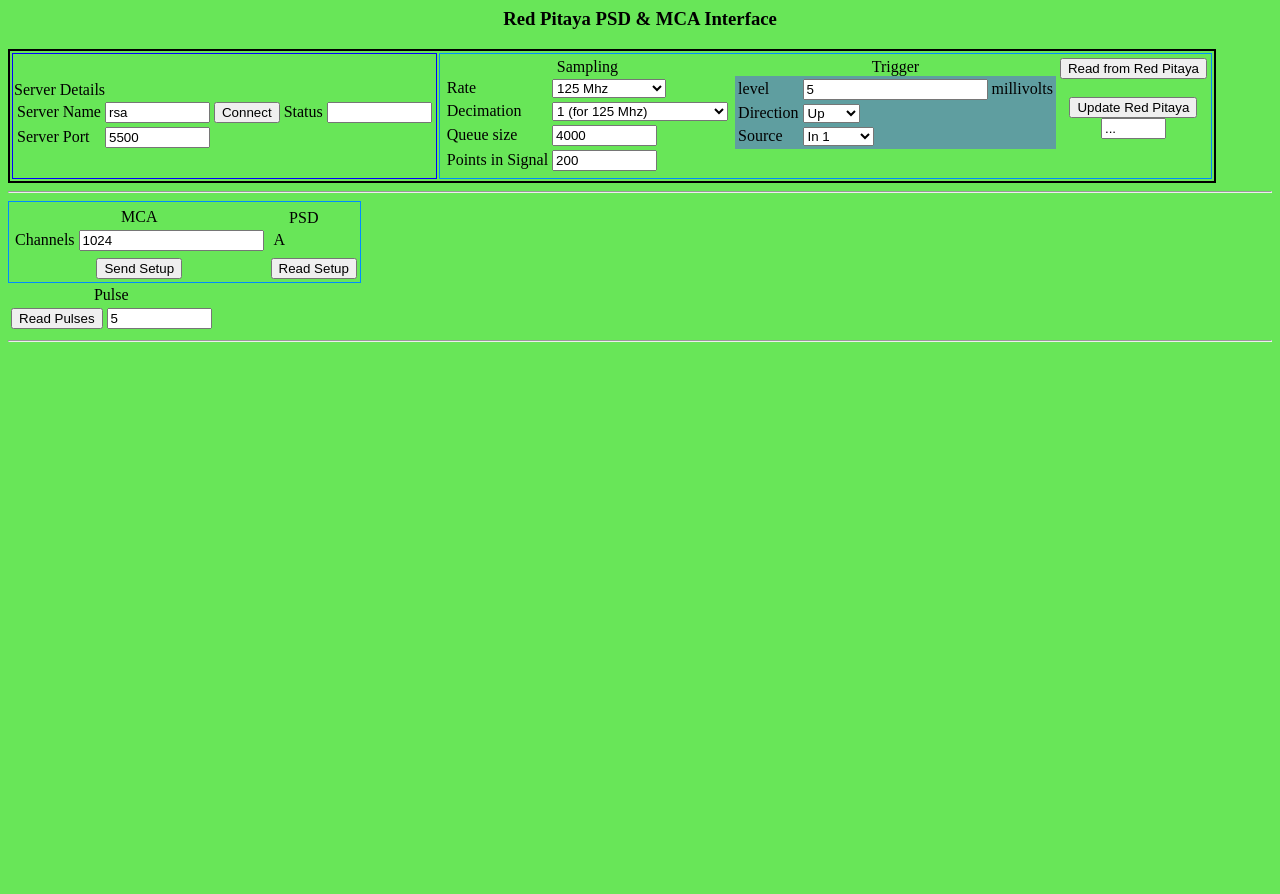
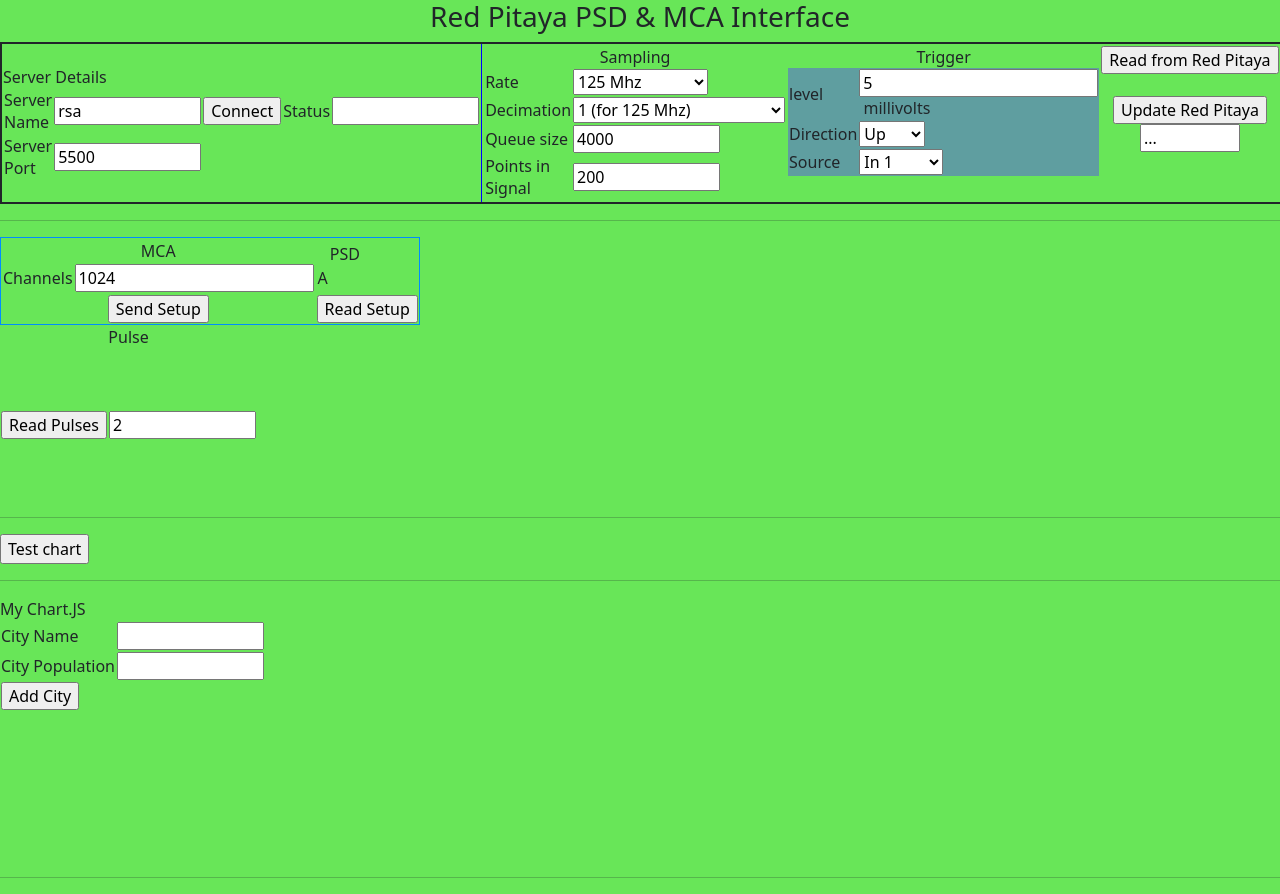
Before and after one commit to omereis/rp_client, a Flask app: template mb/app/templates/index.html in a window 1280 px wide. Before the commit the page ends 342 px from the top, so only its background shows below. Run offline with Flask 2, Linux system fonts and the light colour scheme; the template is opened without the code that fills it, so the values that code supplies are empty; a map, chart or similar area stays blank; some libraries are stand-ins or nearby versions.

Commit message:
Plotting with Chart.JS

```diff
--- a/rp_gui/app/static/js/rp_gui.js
+++ b/rp_gui/app/static/js/rp_gui.js
@@ -2,6 +2,19 @@
 |                                 rp_gui.js                                    |
 \******************************************************************************/
 
+//-----------------------------------------------------------------------------
+function include(file) {
+// source:
+// https://www.geeksforgeeks.org/how-to-include-a-javascript-file-in-another-javascript-file/
+    var script  = document.createElement('script');
+    script.src  = file;
+    script.type = 'text/javascript';
+    script.defer = true;
+
+    document.getElementsByTagName('head').item(0).appendChild(script);
+}
+//include ('https://canvasjs.com/assets/script/canvasjs.min.js');
+//var g_chart = null;//new CanvasJS.Chart("chartContainer");
 //-----------------------------------------------------------------------------
 function onConnectClick()
 {
@@ -352,9 +365,8 @@ function onGetPulses() {
             data: {message: JSON.stringify(dictMessage)},
             success: function(response) {
                 try {
-                    document.getElementById("cellPulseResult").textContent = response;
-                    //console.log(response);
-                    //document.getElementById('txtSampling').textContent = response;
+                    downloadPulse (response);
+                    //document.getElementById("cellPulseResult").textContent = response;
                 }
                 catch (err) {
                     console.log(err);
@@ -379,8 +391,75 @@ function uploadPulses() {
     }
     catch (e) {
         console.log(e);
-        nPulses = 1;
+        nPulses = 0;
     }
     msg["pulse"] = nPulses;
     return (msg);
 }
+//-----------------------------------------------------------------------------
+function downloadPulse (response) {
+    document.getElementById("cellPulseResult").textContent = response;
+    if (g_chart == null)
+        g_chart = new CanvasJS.Chart("chartContainer");
+    var y = 0;
+    var data = [];
+    var dataSeries = { type: "line" };
+    var dataPoints = [];
+    var jPulse = JSON.parse(response);
+    if (jPulse.length > 0) {
+        for (var n=0 ; n < jPulse[0].length ; n++) {
+            //dataPoints.push({x: n, y: parseFloat(jPulse[0][n]));
+            dataPoints.push({
+                    x: n,
+                    y: parseFloat(jPulse[0][n])
+                });
+        }
+    }
+	g_chart.data[0].dataPoints = dataPoints;
+    dataSeries.dataPoints = dataPoints;
+    //data.push(dataSeries);
+    g_chart.data.push(dataSeries);
+	g_chart.render();
+    y += 0;
+}
+//-----------------------------------------------------------------------------
+var mdPopChart=null;
+//-----------------------------------------------------------------------------
+function testChart () {
+	var myChart=document.getElementById("myChart").getContext("2d");
+
+	if (mdPopChart == null) {
+		mdPopChart = new Chart (myChart,{
+			type: 'bar', // bar, horizontal bar. pie, line. doughnut, radar. polarArea
+			data: {
+				labels: ["	Baltimore", "Columbia", "Germantown", "Silver Spring", "Waldorf", "Fredrick"],
+				datasets: [{
+					label: 'Population',
+					data: [620915, 99615, 86395, 71452, 67752, 65455],
+                    backgroundcolor: "blue"
+				}]
+			},
+			options: {}
+	})
+	}
+
+}
+//-----------------------------------------------------------------------------
+function onAddCityClick() {
+    var name=null, population=null;
+
+    try {
+        name       = document.getElementById("txtCityName").value;
+        population = document.getElementById("txtCityPopulation").value;
+    }
+    catch (e) {
+        console.log(e);
+    }
+    if ((name != null) && (population != null)) {
+        if (mdPopChart == null)
+            testChart();
+        mdPopChart.data.datasets[0].data.push(population);
+        mdPopChart.data.labels.push(name);
+        mdPopChart.update();
+    }
+}
--- a/rp_gui/app/templates/index.html
+++ b/rp_gui/app/templates/index.html
@@ -3,13 +3,18 @@
         <script src="http://ajax.googleapis.com/ajax/libs/jquery/2.0.0/jquery.min.js"></script>
         <script src="https://cdnjs.cloudflare.com/ajax/libs/jquery-modal/0.9.1/jquery.modal.min.js"></script>
         <script src="{{ url_for ('static', filename='js/rp_gui.js') }}" charset="utf-8"></script>
+		<script src="https://cdnjs.cloudflare.com/ajax/libs/Chart.js/3.5.0/chart.min.js"></script>
+		<link rel="stylesheet" href="https://cdn.jsdelivr.net/npm/bootstrap@5.0.2/dist/css/bootstrap.min.css" integrity="sha384-EVSTQN3/azprG1Anm3QDgpJLIm9Nao0Yz1ztcQTwFspd3yD65VohhpuuCOmLASjC" crossorigin="anonymous">
+
+<!-- Charting -->
+
+<!-- Page styles -->
 		<link rel="stylesheet" href="{{ url_for ('static', filename='css/rp_gui.css') }}">
-              <title>Red Pitaya PSD and MCA Interface</title>
-    </head>
+        <title>Red Pitaya PSD and MCA Interface</title>
+	</head>
     <body>
-<div>
+	<div>
 	<h3 style="text-align:center">Red Pitaya PSD &amp; MCA Interface</h3>
-	<!-- <table  style="border:2px solid" width="100%"> -->
 	<table  style="border:2px solid">
 		<tr>
 			<td style="border: 1px solid blue">
@@ -134,11 +139,61 @@
 		</tr>
 		<tr>
 			<td><input id="btnGetPulse" type="button" onclick="onGetPulses()" value="Read Pulses"></td>
-			<td><input type="text" size="10" id="txtNumPulses" value="5"></td>
-			<td id="cellPulseResult"></td>
+			<td><input type="text" size="10" id="txtNumPulses" value="2"></td>
+			<td id="cellPulseResult">
+				<canvas id="idCanvas"></canvas>
+			</td>
 		</tr>
 	</table>
 <hr>
+<input type="button" onclick="testChart ()" value="Test chart">
+<hr>
+<span>My Chart.JS</span>
+<table>
+	<tr>
+		<td>City Name</td>
+		<td><input type="text" id="txtCityName" size="10"></td>
+	</tr>
+	<tr>
+		<td>City Population</td>
+		<td><input type="text" id="txtCityPopulation" size="10"></td>
+	</tr>
+	<tr>
+		<td rowspan="2">
+			<input type="button" id="btnAddCity" value="Add City" onclick="onAddCityClick()">
+		</td>
+	</tr>
+</table>
+<div class="container">
+	<canvas id="myChart"></canvas>
+</div>
+<!--
+	<script>
+	var myChart=document.getElementById("myChart").getContext("2d");
 
+	var massPopChart = new Chart (myChart,{
+		type: 'bar', // bar, horizontal bar. pie, line. doughnut, radar. polarArea
+		data: {
+			labels: ["	Baltimore", "Columbia", "Germantown", "Silver Spring", "Waldorf", "Fredrick"],
+			datasets: [{
+				label: 'Population',
+				data: [620915, 99615, 86395, 71452, 67752]
+			}]
+		},
+		options: {}
+	})
+</script>
+-->
+<hr>
+<!--
+	<canvas id="myChartID" style="width:100%;max-width:700px;color: white;"></canvas>
+<hr>
+<div id="chartContainer_demo" style="height: 370px; width: 100%;">
+</div>
+<hr>
+<div id="chartContainer" style="height: 370px; width: 100%;">
+</div>
+<hr>
+-->
 </body>
 </html>
```
Also changed, not shown: 1 other file.
